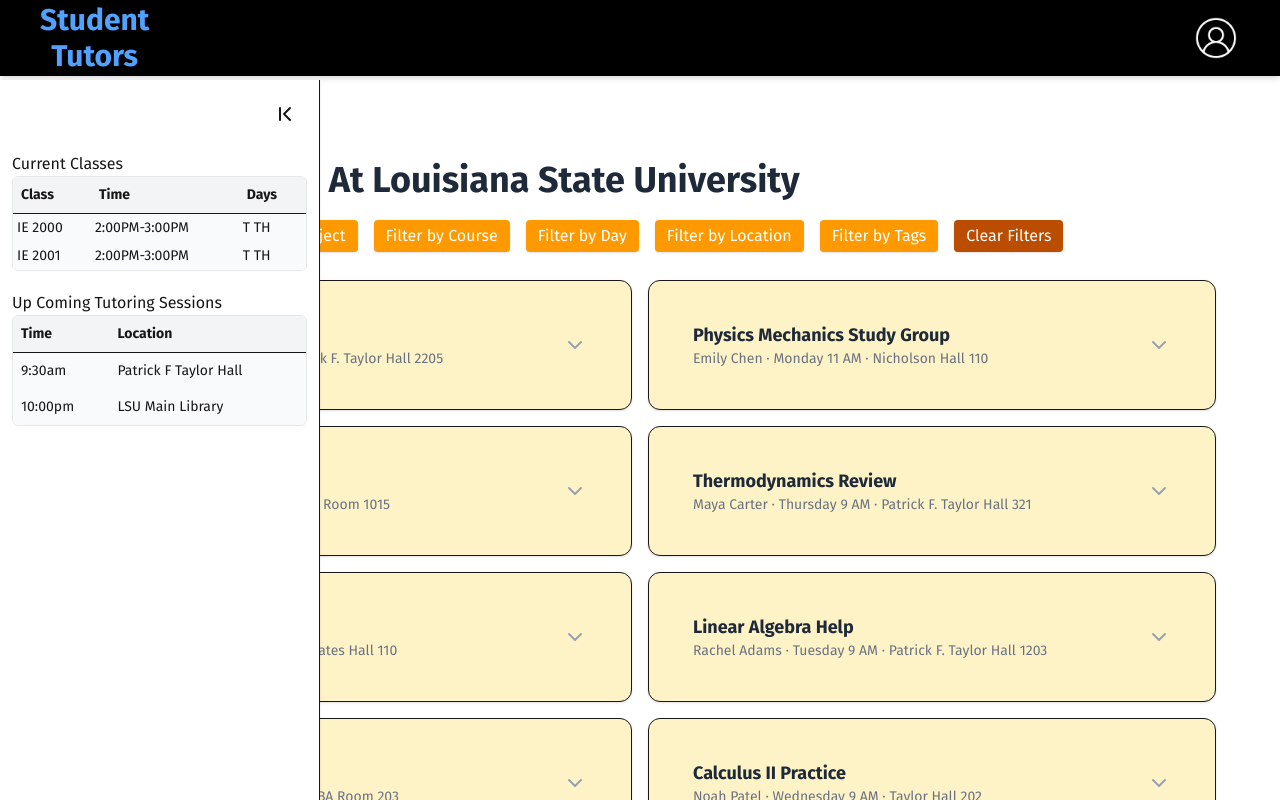
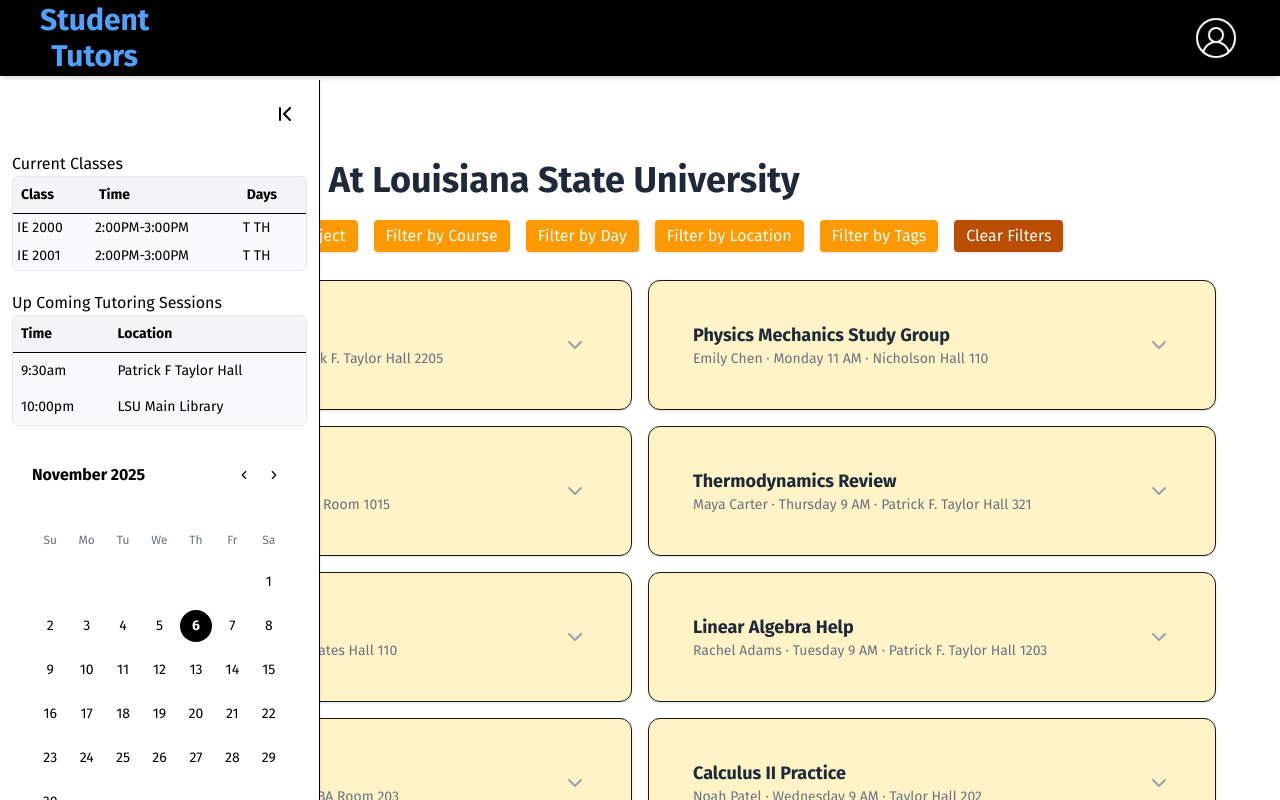
Before and after one commit to AmyG-LSU/schedulingtutoring, a Next.js app: page / in a window 1280 px wide. Shown: the top 800 px of the page. Built offline with nearby package versions, Linux system fonts and the light colour scheme.

Commit message:
added calendar and made some ui changes
Added the calendar and made the navbar not greyed out. Also added some packages for the calendar

```diff
--- a/package.json
+++ b/package.json
@@ -9,8 +9,11 @@
     "lint": "eslint"
   },
   "dependencies": {
+    "clsx": "^2.1.1",
+    "date-fns": "^4.1.0",
     "firebase-admin": "^13.5.0",
-    "next": "15.5.3",
+    "framer-motion": "^12.23.25",
+    "next": "^15.5.7",
     "react": "19.1.0",
     "react-dom": "19.1.0"
   },
--- a/src/components/Sidebar.tsx
+++ b/src/components/Sidebar.tsx
@@ -3,6 +3,7 @@
 import { useState } from "react";
 import { ChevronFirst, ChevronLast } from "lucide-react";
 import Image from "next/image";
+import Calendar from "./calendar";
 
 interface SidebarProps {
     children?: React.ReactNode;
@@ -24,7 +25,7 @@ export default function Sidebar({ children }: SidebarProps) {
     }
 
     return (
-        <aside className="fixed top-20 left-0 h-screen w-80 bg-white border-r shadow-sm flex flex-col z-40 transition-all duration-300">
+        <aside className="fixed top-20 left-0 h-screen w-80 bg-white border-r shadow-sm flex flex-col z-40 transition-all duration-300 text-black text-base">
             <div className="p-4 pb-2 flex justify-between items-center">
                 <p></p>
                 <button
@@ -35,9 +36,12 @@ export default function Sidebar({ children }: SidebarProps) {
                 </button>
             </div>
 
-            <div className="flex-1 overflow-y-auto p-3">{children}</div>
-
-            <div> Calender Goes HEre</div>
+            <div className="flex-1 overflow-y-auto p-3">
+                {children}
+                <div className="mt-4">
+                    <Calendar />
+                </div>
+            </div>
         </aside>
     );
 }
--- /dev/null
+++ b/src/components/calendar.tsx
@@ -0,0 +1,141 @@
+import clsx from "clsx";
+import {
+  add,
+  eachDayOfInterval,
+  endOfMonth,
+  format,
+  getDay,
+  isEqual,
+  isSameMonth,
+  isToday,
+  parse,
+  startOfToday,
+} from "date-fns";
+import { AnimatePresence, motion } from "framer-motion";
+import { useState } from "react";
+import { ChevronRight } from "lucide-react";
+
+const Calendar = () => {
+
+  let today = startOfToday();
+  let [selectedDay, setSelectedDay] = useState(today)
+  let [currentMonth, setCurrentMonth] = useState(format(today, 'MMM-yyyy'))
+  let firstDayCurrentMonth = parse(currentMonth, 'MMM-yyyy', new Date())
+  const [move, setMove] = useState(0);
+
+  let days = eachDayOfInterval({
+    start: firstDayCurrentMonth,
+    end: endOfMonth(firstDayCurrentMonth),
+  })
+
+  function previousMonth() {
+    let firstDayNextMonth = add(firstDayCurrentMonth, { months: -1 })
+    setCurrentMonth(format(firstDayNextMonth, 'MMM-yyyy'))
+    setMove(-1);
+  }
+
+  function nextMonth() {
+    let firstDayNextMonth = add(firstDayCurrentMonth, { months: 1 })
+    setCurrentMonth(format(firstDayNextMonth, 'MMM-yyyy'))
+    setMove(1);
+  }
+
+
+  return (
+    <AnimatePresence >
+      <motion.div layout className="max-w-sm flex flex-col w-full">
+        <motion.div layout className="w-full flex flex-col bg-white p-5">
+          <motion.div layout="position"
+            className="flex items-center overflow-hidden">
+            <motion.p key={currentMonth}
+            initial={{ opacity: 0, x: move * 50 }}
+            animate={{ opacity: 1, x: 0 }}
+            exit={{ opacity: 0, x: -move * 50 }}  className="text-2021 t-lp font-bold flex-auto">
+              {format(firstDayCurrentMonth, 'MMMM yyyy')}
+            </motion.p>
+            <button
+              type="button"
+              onClick={previousMonth}
+              className="flex flex-none items-center justify-center p-1.5 hover:bg-l-f-overlay1 t-all"
+            >
+              <span className="rotate-180">
+                <ChevronRight size={14} className="text-black" />
+              </span>
+            </button>
+            <button
+              onClick={nextMonth}
+              type="button"
+              className=" ml-1 flex flex-none items-center justify-center p-1.5 hover:bg-l-f-overlay1 t-all"
+            >
+              <span className=""><ChevronRight size={14} className="text-black" /></span>
+            </button>
+          </motion.div>
+          <motion.div layout className="grid grid-cols-7 mt-10 text-xs leading-6 text-center text-gray-500">
+            <div>Su</div>
+            <div>Mo</div>
+            <div>Tu</div>
+            <div>We</div>
+            <div>Th</div>
+            <div>Fr</div>
+            <div>Sa</div>
+          </motion.div>
+          <motion.div layout className="grid grid-cols-7 mt-2 text-sm">
+            {days.map((day, dayIdx) => (
+              <motion.div layout="position"
+                initial={{ opacity: 0, x: move * 50 }}
+                animate={{ opacity: 1, x: 0 }}
+                exit={{ opacity: 0, x: -move * 50 }}
+                key={day.toString()}
+                className={clsx(
+                  dayIdx === 0 && colStartClasses[getDay(day)],
+                  'py-1.5'
+                )}
+              >
+                <button
+                  type="button"
+                  onClick={() => setSelectedDay(day)}
+                  className={clsx(
+                    // when the day is selected AND it's today, use white text so it's visible over the dark icon/bg
+                    isEqual(day, selectedDay) && isToday(day) && 'text-white',
+                    isEqual(day, selectedDay) && !isToday(day) && 'text-l-t-primary',
+                    !isEqual(day, selectedDay) && isToday(day) &&
+                    'text-l-t-primary',
+                    !isEqual(day, selectedDay) && !isToday(day) &&
+                    isSameMonth(day, firstDayCurrentMonth) &&
+                    'text-l-t-primary',
+                    !isEqual(day, selectedDay) && !isToday(day) &&
+                    !isSameMonth(day, firstDayCurrentMonth) &&
+                    'text-l-t-primary',
+                    isEqual(day, selectedDay) && isToday(day) && 'bg-black',
+                    isEqual(day, selectedDay) && !isToday(day) &&
+                    'bg-l-f-stroke',
+                    !isEqual(day, selectedDay) && 'hover:bg-gray-200',
+                    (isEqual(day, selectedDay) || isToday(day)) &&
+                    'font-semibold',
+                    'mx-auto flex h-8 w-8 items-center justify-center rounded-full'
+                  )}
+                >
+                  <time dateTime={format(day, 'yyyy-MM-dd')}>
+                    {format(day, 'd')}
+                  </time>
+                </button>
+              </motion.div>
+            ))}
+          </motion.div>
+        </motion.div>
+      </motion.div>
+    </AnimatePresence>
+  );
+}
+
+let colStartClasses = [
+  '',
+  'col-start-2',
+  'col-start-3',
+  'col-start-4',
+  'col-start-5',
+  'col-start-6',
+  'col-start-7',
+]
+
+export default Calendar;
--- a/tsconfig.json
+++ b/tsconfig.json
@@ -15,7 +15,7 @@
     "moduleResolution": "bundler",
     "resolveJsonModule": true,
     "isolatedModules": true,
-    "jsx": "react-jsx",
+    "jsx": "preserve",
     "incremental": true,
     "plugins": [
       {
```
Also changed, not shown: 1 other file (tests, documents, lock files or other folders).
